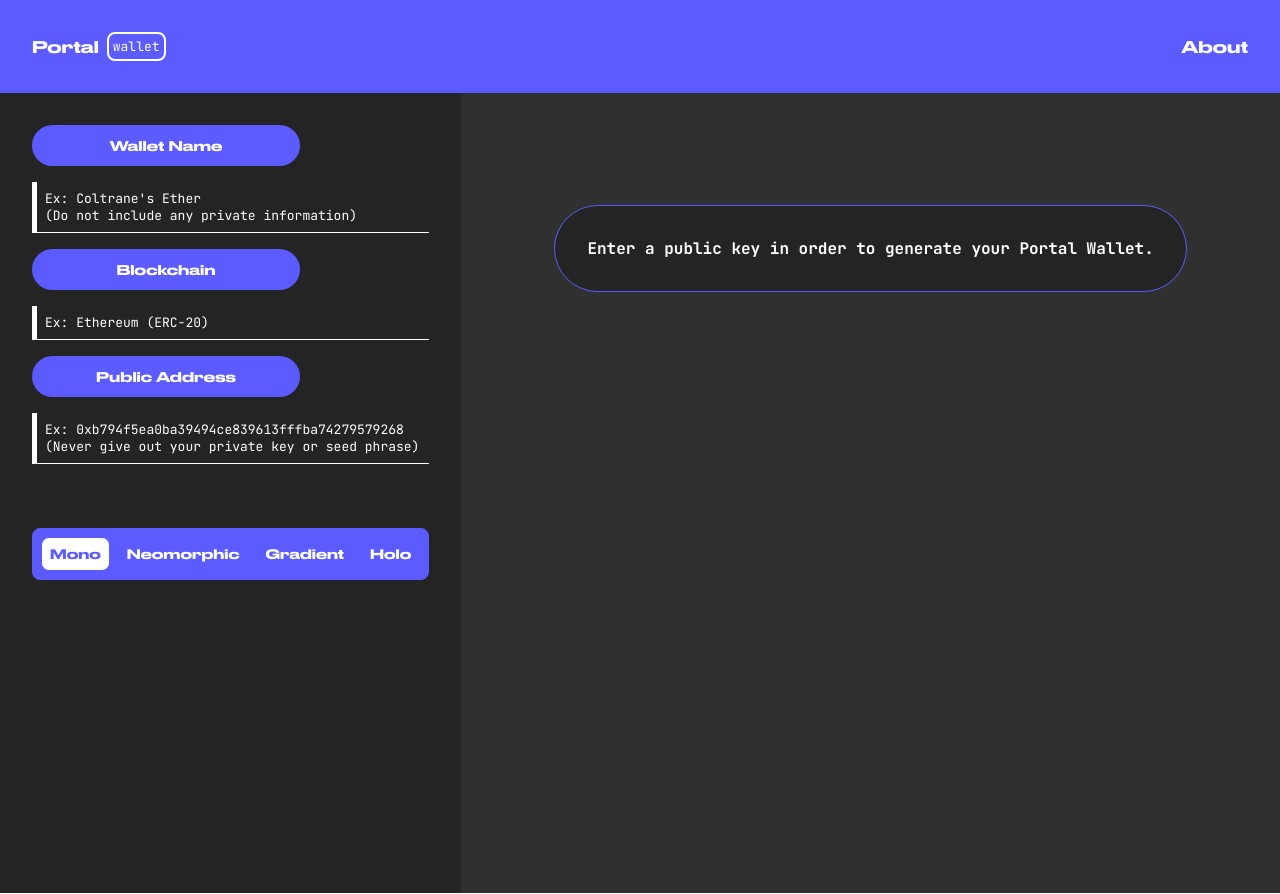
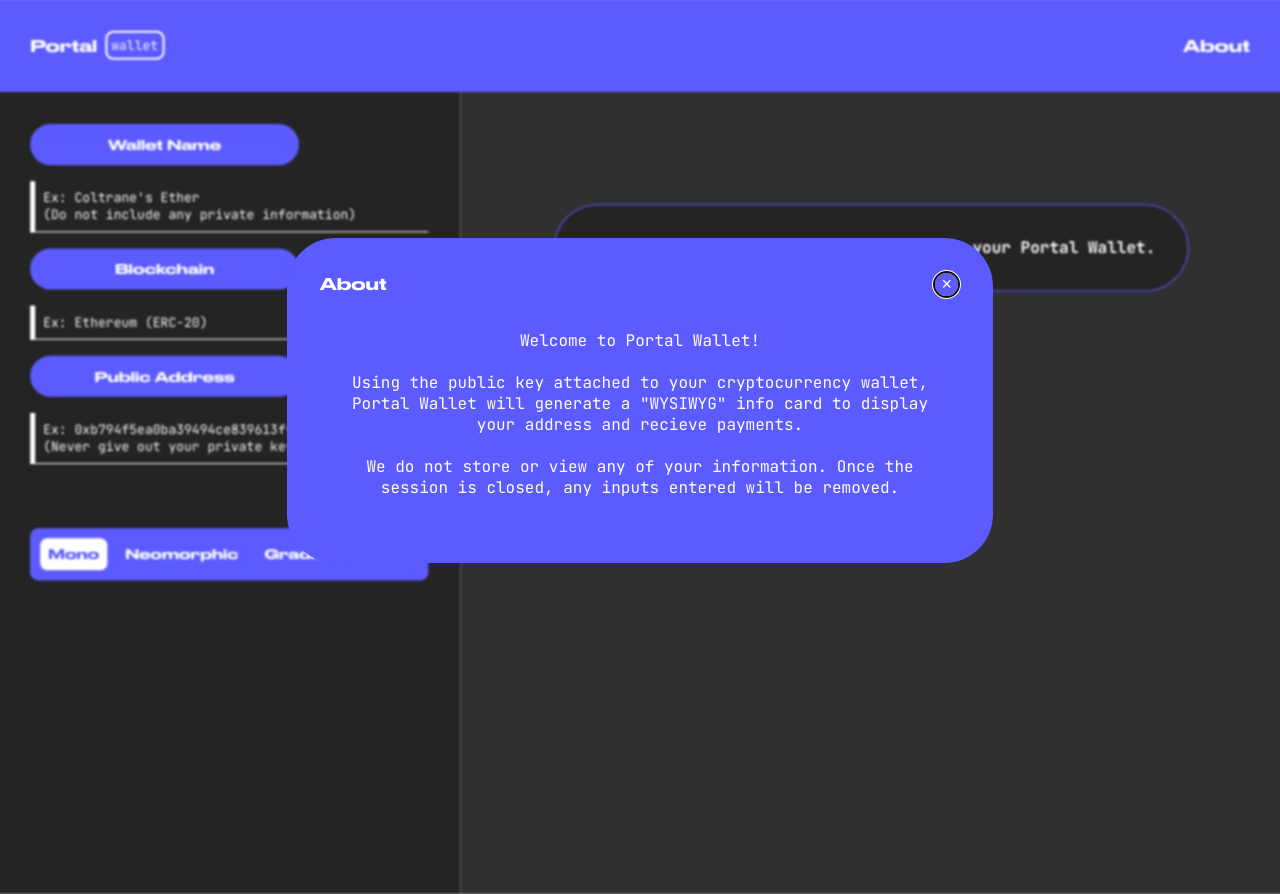
Before and after one commit to coltraneyan/crypto-card, a React (Create React App) app: page / in a window 1280 px wide. Built offline with nearby package versions, Linux system fonts and the light colour scheme.

Commit message:
added introduction modal

```diff
--- a/package.json
+++ b/package.json
@@ -11,6 +11,7 @@
     "react-component-export-image": "^1.0.6",
     "react-dom": "^18.0.0",
     "react-scripts": "5.0.0",
+    "reactjs-popup": "^2.0.5",
     "save-html-as-image": "^1.7.1"
   },
   "scripts": {
--- a/src/App.css
+++ b/src/App.css
@@ -191,6 +191,11 @@
   outline-style: none;
 }
 
+.remove-styling button {
+  border-style: none;
+  outline-style: none;
+}
+
 .responsive-size {
   max-width: max-content;
 }
@@ -205,6 +210,17 @@
 }
 
 /* Block Elements */
+
+.modal {
+  max-width: 50vw;
+}
+
+.modal-button {
+  background-color: var(--lightblue);
+  border: 2px solid white;
+  color: white;
+  font-size: large;
+}
 
 .mono {
   font-family: "Jetbrains Mono Bold";
@@ -389,3 +405,9 @@
 }
 
 /* Application Specific Elements */
+
+.modal-open {
+  filter: blur(1px);
+  -webkit-filter: blur(1px);
+  transform: scale(1.003);
+}
--- a/src/App.js
+++ b/src/App.js
@@ -1,5 +1,6 @@
 import "./App.css";
 import React, { createRef } from "react";
+import About from "./components/About";
 import Header from "./components/Header";
 import Form from "./components/Form";
 import Style from "./components/Style";
@@ -8,18 +9,19 @@
 class App extends React.Component {
   constructor(props) {
     super(props);
-    const walletRef = createRef();
     this.state = {
       name: "",
       blockchain: "",
       address: "",
       style: "mono",
+      modal: "modal-open",
     };
 
     this.updateName = this.updateName.bind(this);
     this.updateBlockchain = this.updateBlockchain.bind(this);
     this.updateAddress = this.updateAddress.bind(this);
     this.updateStyle = this.updateStyle.bind(this);
+    this.updateModal = this.updateModal.bind(this);
   }
 
   updateName(value) {
@@ -44,10 +46,18 @@
     this.setState({ style: value });
   }
 
+  updateModal(value) {
+    this.setState({ modal: value });
+    console.log(this.state.modal);
+  }
+
   render() {
     return (
-      <div className="flex-column">
-        <Header />
+      <div className={`flex-column ${this.state.modal}`}>
+        <div className="flex-row-align disperse pad-2 | wide-font bg-block-primary no-select">
+          <Header />
+          <About updateModal={this.updateModal} />
+        </div>
         <div className="flex-row">
           <div className="bg-dark-grey flex-column fill-height">
             <Form
--- /dev/null
+++ b/src/components/About.js
@@ -0,0 +1,45 @@
+import React from "react";
+import Popup from "reactjs-popup";
+
+const About = (props) => (
+  <Popup
+    trigger={<div>About</div>}
+    modal
+    nested
+    defaultOpen={true}
+    onOpen={() => {
+      props.updateModal("modal-open");
+    }}
+    onClose={() => {
+      props.updateModal("");
+    }}
+  >
+    {(close) => (
+      <div className="bg-block-primary border-round-s font-color-white pad-2 border-color-augment modal text-center">
+        <div className="flex-row-align disperse">
+          <div className="wide-font"> About </div>
+          <button
+            className="remove-styling border-round-s modal-button"
+            onClick={close}
+          >
+            &times;
+          </button>
+        </div>
+        <div className="mono-font pad-2">
+          Welcome to Portal Wallet!
+          <br></br>
+          <br></br>
+          Using the public key attached to your cryptocurrency wallet, Portal
+          Wallet will generate a "WYSIWYG" info card to display your address and
+          recieve payments.
+          <br></br>
+          <br></br>
+          We do not store or view any of your information. Once the session is
+          closed, any inputs entered will be removed.
+        </div>
+      </div>
+    )}
+  </Popup>
+);
+
+export default About;
--- a/src/components/Header.js
+++ b/src/components/Header.js
@@ -1,17 +1,14 @@
 import React from "react";
-import { exportComponentAsJPEG } from "react-component-export-image";
+import Popup from "reactjs-popup";
 
 class Header extends React.Component {
   render() {
     return (
-      <div className="flex-row-align disperse pad-2 | wide-font bg-block-primary">
-        <div className="flex-row-align gap-05">
-          <div>Portal</div>
-          <div className="mono-font font-size-s font-color-tertiary border-round-xs border-color-tertiary border-thick pad-025">
-            wallet
-          </div>
+      <div className="flex-row-align gap-05">
+        <div>Portal</div>
+        <div className="mono-font font-size-s font-color-tertiary border-round-xs border-color-tertiary border-thick pad-025">
+          wallet
         </div>
-        <div>About</div>
       </div>
     );
   }
--- a/src/components/Wallet.js
+++ b/src/components/Wallet.js
@@ -32,10 +32,10 @@
           </div>
         </div>
         <div
-          className="margin-top-2 border-round-s responsive-size pad-05 info-input"
+          className="margin-top-2 border-round-s responsive-size pad-1 info-input font-color-white wide-font font-size-s"
           onClick={() => exportComponentAsJPEG(walletRef)}
         >
-          SAVE
+          Download Wallet
         </div>
       </div>
     );
```
Also changed, not shown: 1 other file (tests, documents, lock files or other folders).
